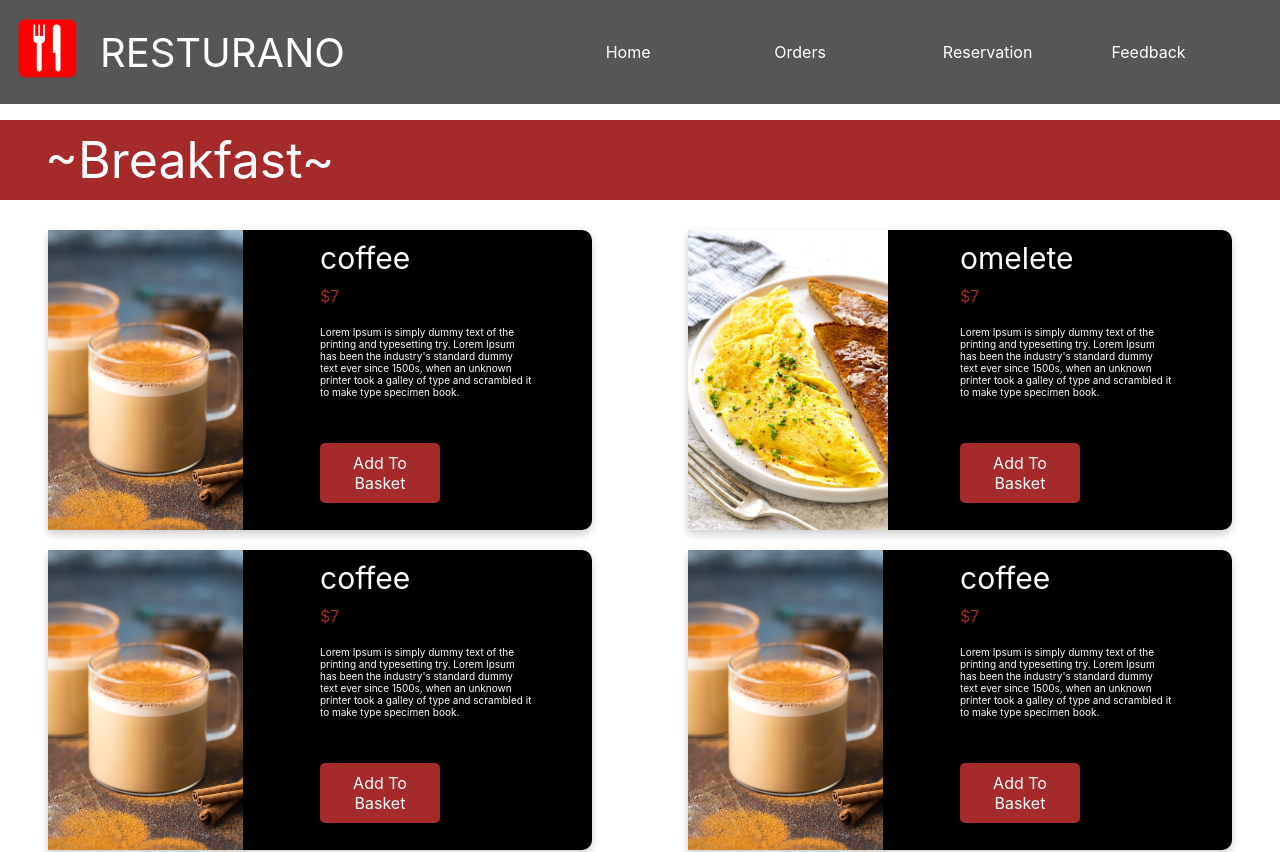
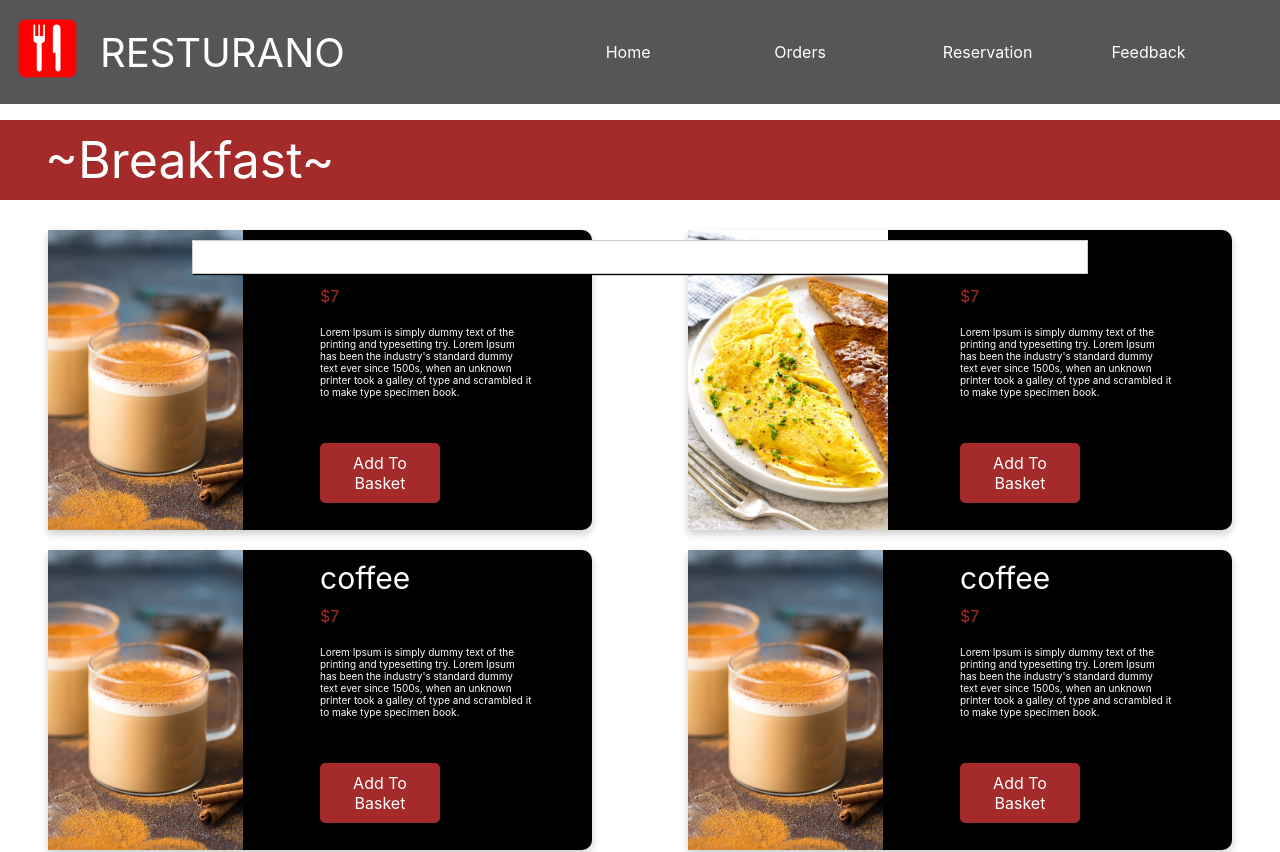
Before and after one commit to sidharth3000/Restaurano-firebase, a React (Create React App) app: page /breakfast in a window 1280 px wide. Shown: the top 852 px of the page. Built offline with nearby package versions, Linux system fonts and the light colour scheme.

Commit message:
redux added

```diff
--- a/package.json
+++ b/package.json
@@ -10,9 +10,11 @@
     "font-awesome": "^4.7.0",
     "react": "^17.0.1",
     "react-dom": "^17.0.1",
+    "react-redux": "^7.2.3",
     "react-router": "^5.2.0",
     "react-router-dom": "^5.2.0",
     "react-scripts": "4.0.3",
+    "redux": "^4.0.5",
     "web-vitals": "^1.0.1"
   },
   "scripts": {
--- a/src/Component/Card/Card.js
+++ b/src/Component/Card/Card.js
@@ -1,7 +1,9 @@
 import React, { Component } from 'react';
 import axios from "../../axios-orders";
+import { connect } from 'react-redux';
 
 import './Card.css';
+import * as actionTypes from '../../Store/actions'
 
 class Home extends Component {
 
@@ -30,13 +32,24 @@ class Home extends Component {
                     type specimen book.
                     </div>
 
-                    <div className="buy" onClick={this.purchaseContinueHandler}>Add To Basket</div>
+                    <div className="buy" onClick={() => this.props.onOrder(this.props.name, 10)}>Add To Basket</div>
                 </div>
             </div>
         ) ;
     }
 }
 
+const mapStateToProps = state => {
+    return{
+        item_name: state.name,
+        price: state.price
+    }
+}
 
+const mapDispatchToProps = dispatch => {
+    return {
+        onOrder: (name,price) => dispatch({type: actionTypes.UPDATE_ING, name: name, price: price})
+    }
+}
 
-export default Home;
+export default connect(mapStateToProps, mapDispatchToProps)(Home);
--- a/src/Container/Home/Home.css
+++ b/src/Container/Home/Home.css
@@ -1,5 +1,5 @@
 .home_parallax {
-     /* background-image: url('Assets/table.jpg'); */
+     background-image: url('../../background/table.jpg');
     min-height: 620px;
 
     background-attachment: fixed;
--- a/src/Container/Menu/Breakfast/Breakfast.js
+++ b/src/Container/Menu/Breakfast/Breakfast.js
@@ -1,9 +1,11 @@
 import React, { Component } from 'react';
+import { connect } from 'react-redux';
 
 import './Breakfast.css';
 import Navbar from '../../../Component/Navbar/Navbar';
 import Card from '../../../Component/Card/Card';
 import Footer from '../../../Component/Footer/Footer'
+import Modal from '../../../UI/Modal/Modal'
 
 class Breakfast extends Component {
 
@@ -12,6 +14,11 @@ class Breakfast extends Component {
         return(
             <div>
                <Navbar/>
+
+               <Modal>
+                    <div>{this.props.item_name}</div>
+                    <div>{this.props.price}</div>
+               </Modal>
 
                <div className="menu">
 
@@ -35,6 +42,13 @@ class Breakfast extends Component {
     }
 }
 
+const mapStateToProps = state => {
+    return{
+        item_name: state.name,
+        price: state.price
+    }
+}
 
 
-export default Breakfast;
+
+export default connect(mapStateToProps)(Breakfast);
--- /dev/null
+++ b/src/Store/actions.js
@@ -0,0 +1 @@
+export const UPDATE_ING = 'UPDATE_ING';
--- /dev/null
+++ b/src/Store/reducer.js
@@ -0,0 +1,25 @@
+import * as actionsTypes from './actions';
+
+const initialState = {
+
+    name: null,
+    price: null
+};
+
+const reducer = (state = initialState, action) => {
+
+    switch(action.type){
+        case actionsTypes.UPDATE_ING:
+            return{
+                ...state,
+                name: action.name,
+                price: action.price
+            };
+
+        default:
+            return state;
+    }
+
+};
+
+export default reducer;
--- /dev/null
+++ b/src/UI/Modal/Modal.css
@@ -0,0 +1,20 @@
+.modal {
+    position: fixed;
+    z-index: 500;
+    background-color: white;
+    width: 70%;
+    border: 1px solid #ccc;
+    box-shadow: 1px 1px 1px black;
+    padding: 16px;
+    left: 15%;
+    top: 30%;
+    box-sizing: border-box;
+    transition: all 0.3s ease-out;
+}
+
+@media (min-width: 600px) {
+    .Modal {
+        width: 500px;
+        left: calc(50% - 250px);
+    }
+}
--- /dev/null
+++ b/src/UI/Modal/Modal.js
@@ -0,0 +1,12 @@
+import React from 'react';
+
+import './Modal.css';
+
+const modal = (props) => (
+
+    <div className="modal">
+        {props.children}
+    </div>
+)
+
+export default modal;
--- a/src/index.js
+++ b/src/index.js
@@ -1,16 +1,23 @@
 import React from 'react';
 import ReactDOM from 'react-dom';
-import './index.css';
 import reportWebVitals from './reportWebVitals';
 import '../node_modules/font-awesome/css/font-awesome.min.css';
 import { BrowserRouter } from 'react-router-dom';
+import { Provider } from 'react-redux';
+import { createStore } from 'redux';
 
 import App from './App';
+import './index.css';
+import reducer from './Store/reducer';
+
+const store = createStore(reducer);
 
 const app = (
-  <BrowserRouter>
-      <App/>
-  </BrowserRouter>
+  <Provider store={store}>
+    <BrowserRouter>
+        <App/>
+    </BrowserRouter>
+  </Provider>
 );
 
 ReactDOM.render (app,document.getElementById('root'));
```
Also changed, not shown: src/Component/OrderSummary/OrderSummary.css (added), src/Component/OrderSummary/OrderSummary.js (added), 2 other files (tests, documents, lock files or other folders).
